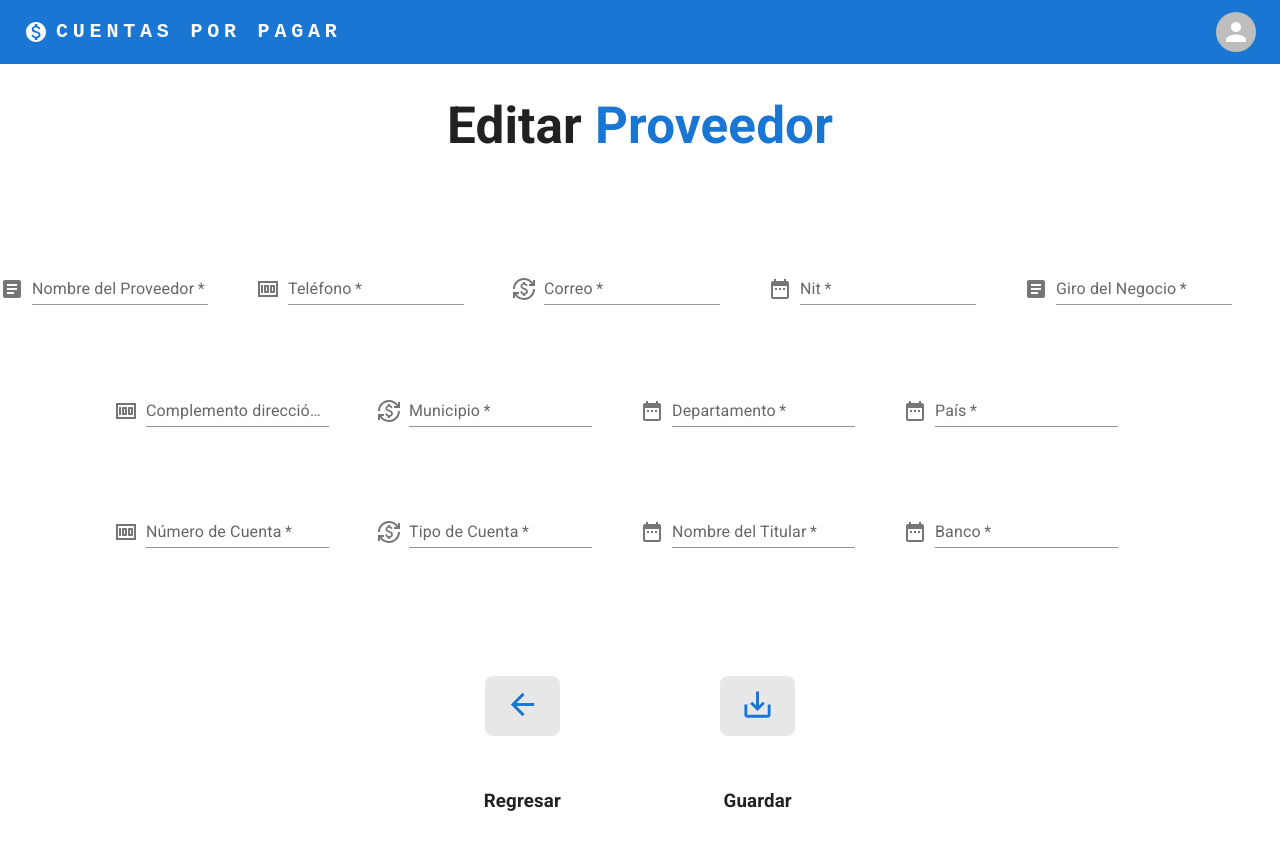
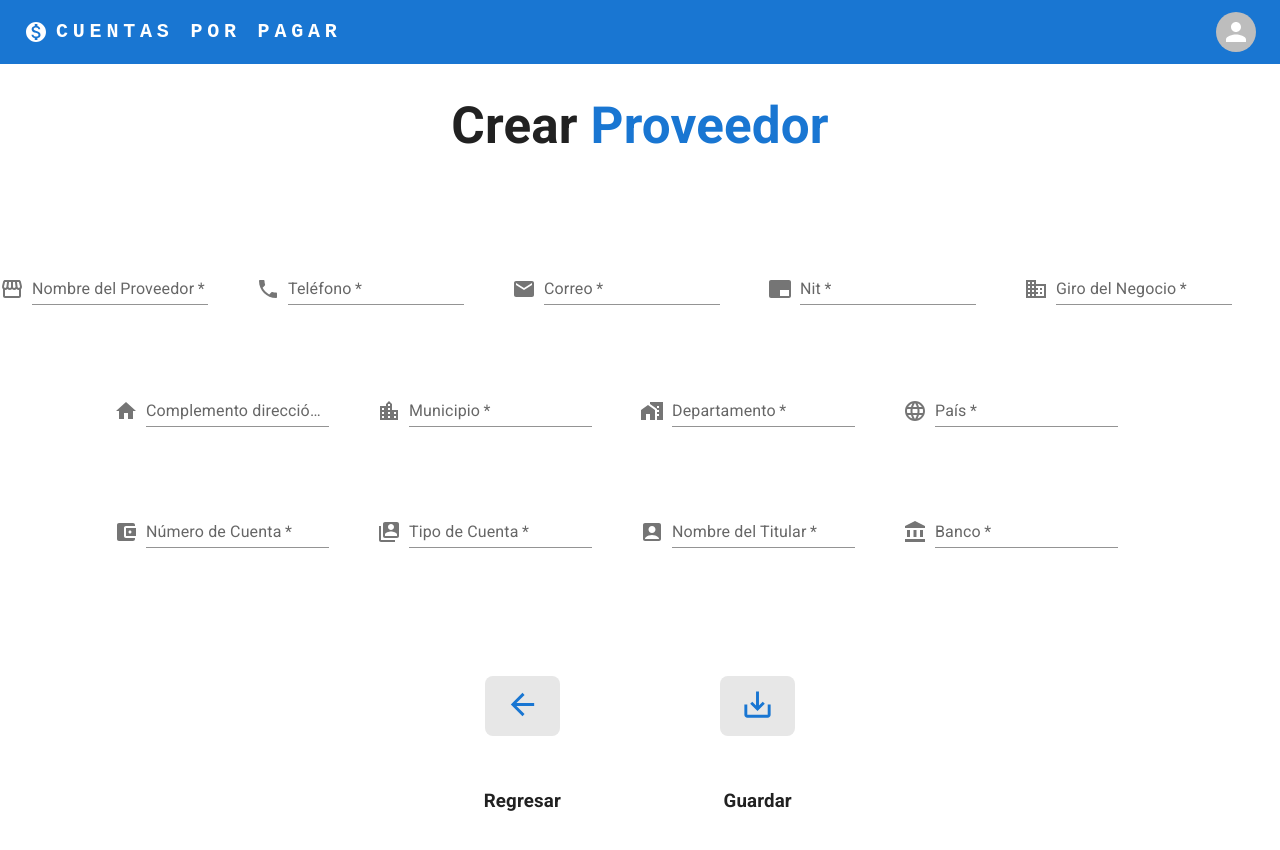
Before and after one commit to alessjh-dev/accounts-payable-web, a React (Vite) app: page /create-provider in a window 1280 px wide. Shown: the top 850 px of the page. Built offline with nearby package versions, Linux system fonts and the light colour scheme.

Commit message:
MOD: cambios en iconos

```diff
--- a/src/pages/CreateProvider.tsx
+++ b/src/pages/CreateProvider.tsx
@@ -7,23 +7,25 @@ import {
   Card,
   Alert,
 } from "@mui/material";
-import { ProviderInterface } from "../interfaces/ProviderInterface";
 import Box from "@mui/material/Box";
-import { InputAdornment, Slide, MenuItem } from "@mui/material";
-import ArticleIcon from "@mui/icons-material/Article";
-import { RequestInterface } from "../interfaces/RequestInterface";
-import MoneyIcon from "@mui/icons-material/Money";
-import StoreIcon from "@mui/icons-material/Store";
-import DateRangeIcon from "@mui/icons-material/DateRange";
-import ShoppingBagIcon from "@mui/icons-material/ShoppingBag";
-import CurrencyExchangeIcon from "@mui/icons-material/CurrencyExchange";
-import MonetizationOnIcon from "@mui/icons-material/MonetizationOn";
-import PaymentIcon from "@mui/icons-material/Payment";
 import ArrowBackIcon from "@mui/icons-material/ArrowBack";
-import ArrowForwardIcon from "@mui/icons-material/ArrowForward";
 import { useNavigate } from "react-router-dom";
+import SaveAltIcon from "@mui/icons-material/SaveAlt";
+import HomeWorkIcon from "@mui/icons-material/HomeWork";
+import AccountBoxIcon from "@mui/icons-material/AccountBox";
+import SwitchAccountIcon from "@mui/icons-material/SwitchAccount";
+import LanguageIcon from "@mui/icons-material/Language";
+import HomeIcon from "@mui/icons-material/Home";
 import EditIcon from "@mui/icons-material/Edit";
-import SaveAltIcon from "@mui/icons-material/SaveAlt";
+import StorefrontIcon from "@mui/icons-material/Storefront";
+import PhoneIcon from "@mui/icons-material/Phone";
+import Email from "@mui/icons-material/Email";
+import LocationCityIcon from "@mui/icons-material/LocationCity";
+import BrandingWatermarkIcon from "@mui/icons-material/BrandingWatermark";
+import BusinessIcon from "@mui/icons-material/Business";
+import AccountBalanceWalletIcon from "@mui/icons-material/AccountBalanceWallet";
+import AccountBalanceIcon from "@mui/icons-material/AccountBalance";
+import EmailIcon from "@mui/icons-material/Email";
 
 export default function CreateProvider() {
   const navigate = useNavigate();
@@ -45,14 +47,14 @@ export default function CreateProvider() {
   const [bank, setBank] = useState("");
 
   const handleSaveClick = () => {
-    setShowAlert(true)
+    setShowAlert(true);
   };
 
   return (
     <div>
       <Box>
         <h1>
-          Editar <span style={{ color: "#1976d2" }}>Proveedor</span>
+          Crear <span style={{ color: "#1976d2" }}>Proveedor</span>
         </h1>
         {showAlert && (
           <Alert severity="success" onClose={() => setShowAlert(false)}>
@@ -76,7 +78,7 @@ export default function CreateProvider() {
               marginRight: { xs: "none", md: "3rem" },
             }}
           >
-            <ArticleIcon sx={{ color: "action.active", mr: 1, my: 0.5 }} />
+            <StorefrontIcon sx={{ color: "action.active", mr: 1, my: 0.5 }} />
             <TextField
               fullWidth
               required
@@ -96,7 +98,7 @@ export default function CreateProvider() {
               marginRight: { xs: "none", md: "3rem" },
             }}
           >
-            <MoneyIcon sx={{ color: "action.active", mr: 1, my: 0.5 }} />
+            <PhoneIcon sx={{ color: "action.active", mr: 1, my: 0.5 }} />
             <TextField
               fullWidth
               required
@@ -117,9 +119,7 @@ export default function CreateProvider() {
               marginRight: { xs: "none", md: "3rem" },
             }}
           >
-            <CurrencyExchangeIcon
-              sx={{ color: "action.active", mr: 1, my: 0.5 }}
-            />
+            <EmailIcon sx={{ color: "action.active", mr: 1, my: 0.5 }} />
             <TextField
               fullWidth
               required
@@ -140,7 +140,9 @@ export default function CreateProvider() {
               marginRight: { xs: "none", md: "3rem" },
             }}
           >
-            <DateRangeIcon sx={{ color: "action.active", mr: 1, my: 0.5 }} />
+            <BrandingWatermarkIcon
+              sx={{ color: "action.active", mr: 1, my: 0.5 }}
+            />
             <TextField
               fullWidth
               required
@@ -160,7 +162,7 @@ export default function CreateProvider() {
               marginRight: { xs: "none", md: "3rem" },
             }}
           >
-            <ArticleIcon sx={{ color: "action.active", mr: 1, my: 0.5 }} />
+            <BusinessIcon sx={{ color: "action.active", mr: 1, my: 0.5 }} />
             <TextField
               fullWidth
               required
@@ -189,7 +191,7 @@ export default function CreateProvider() {
               marginRight: { xs: "none", md: "3rem" },
             }}
           >
-            <MoneyIcon sx={{ color: "action.active", mr: 1, my: 0.5 }} />
+            <HomeIcon sx={{ color: "action.active", mr: 1, my: 0.5 }} />
             <TextField
               fullWidth
               required
@@ -209,9 +211,7 @@ export default function CreateProvider() {
               marginRight: { xs: "none", md: "3rem" },
             }}
           >
-            <CurrencyExchangeIcon
-              sx={{ color: "action.active", mr: 1, my: 0.5 }}
-            />
+            <LocationCityIcon sx={{ color: "action.active", mr: 1, my: 0.5 }} />
             <TextField
               fullWidth
               required
@@ -231,7 +231,7 @@ export default function CreateProvider() {
               marginRight: { xs: "none", md: "3rem" },
             }}
           >
-            <DateRangeIcon sx={{ color: "action.active", mr: 1, my: 0.5 }} />
+            <HomeWorkIcon sx={{ color: "action.active", mr: 1, my: 0.5 }} />
             <TextField
               fullWidth
               required
@@ -251,7 +251,7 @@ export default function CreateProvider() {
               marginRight: { xs: "none", md: "3rem" },
             }}
           >
-            <DateRangeIcon sx={{ color: "action.active", mr: 1, my: 0.5 }} />
+            <LanguageIcon sx={{ color: "action.active", mr: 1, my: 0.5 }} />
             <TextField
               fullWidth
               required
@@ -280,7 +280,9 @@ export default function CreateProvider() {
               marginRight: { xs: "none", md: "3rem" },
             }}
           >
-            <MoneyIcon sx={{ color: "action.active", mr: 1, my: 0.5 }} />
+            <AccountBalanceWalletIcon
+              sx={{ color: "action.active", mr: 1, my: 0.5 }}
+            />
             <TextField
               fullWidth
               required
@@ -300,7 +302,7 @@ export default function CreateProvider() {
               marginRight: { xs: "none", md: "3rem" },
             }}
           >
-            <CurrencyExchangeIcon
+            <SwitchAccountIcon
               sx={{ color: "action.active", mr: 1, my: 0.5 }}
             />
             <TextField
@@ -322,7 +324,7 @@ export default function CreateProvider() {
               marginRight: { xs: "none", md: "3rem" },
             }}
           >
-            <DateRangeIcon sx={{ color: "action.active", mr: 1, my: 0.5 }} />
+            <AccountBoxIcon sx={{ color: "action.active", mr: 1, my: 0.5 }} />
             <TextField
               fullWidth
               required
@@ -342,7 +344,9 @@ export default function CreateProvider() {
               marginRight: { xs: "none", md: "3rem" },
             }}
           >
-            <DateRangeIcon sx={{ color: "action.active", mr: 1, my: 0.5 }} />
+            <AccountBalanceIcon
+              sx={{ color: "action.active", mr: 1, my: 0.5 }}
+            />
             <TextField
               fullWidth
               required
--- a/src/pages/FileUpload.tsx
+++ b/src/pages/FileUpload.tsx
@@ -8,7 +8,6 @@ import { useNavigate } from "react-router-dom";
 function FileUpload() {
   const handleFileUpload = (event: any) => {
     const files = event.target.files;
-    console.log(files);
   };
 
   const navigate = useNavigate();
@@ -41,7 +40,7 @@ function FileUpload() {
           >
             <FileUploadIcon
               style={{ color: "white" }}
-              onClick={() => console.log("hola")}
+              onClick={() => console.log("Subiendo archivo...")}
               fontSize="medium"
             />
           </button>
--- a/src/pages/ProviderDetail.tsx
+++ b/src/pages/ProviderDetail.tsx
@@ -8,21 +8,23 @@ import {
 } from "@mui/material";
 import { ProviderInterface } from "../interfaces/ProviderInterface";
 import Box from "@mui/material/Box";
-import { InputAdornment, Slide, MenuItem } from "@mui/material";
-import ArticleIcon from "@mui/icons-material/Article";
-import { RequestInterface } from "../interfaces/RequestInterface";
-import MoneyIcon from "@mui/icons-material/Money";
-import StoreIcon from "@mui/icons-material/Store";
-import DateRangeIcon from "@mui/icons-material/DateRange";
-import ShoppingBagIcon from "@mui/icons-material/ShoppingBag";
-import CurrencyExchangeIcon from "@mui/icons-material/CurrencyExchange";
-import MonetizationOnIcon from "@mui/icons-material/MonetizationOn";
-import PaymentIcon from "@mui/icons-material/Payment";
+import HomeWorkIcon from '@mui/icons-material/HomeWork';
+import AccountBoxIcon from '@mui/icons-material/AccountBox';
+import SwitchAccountIcon from '@mui/icons-material/SwitchAccount';
+import LanguageIcon from '@mui/icons-material/Language';
+import HomeIcon from '@mui/icons-material/Home';
 import ArrowBackIcon from "@mui/icons-material/ArrowBack";
-import ArrowForwardIcon from "@mui/icons-material/ArrowForward";
 import { useNavigate } from "react-router-dom";
 import EditIcon from "@mui/icons-material/Edit";
 import SaveAltIcon from "@mui/icons-material/SaveAlt";
+import StorefrontIcon from '@mui/icons-material/Storefront';
+import PhoneIcon from '@mui/icons-material/Phone';
+import Email from "@mui/icons-material/Email";
+import LocationCityIcon from '@mui/icons-material/LocationCity';
+import BrandingWatermarkIcon from '@mui/icons-material/BrandingWatermark';
+import BusinessIcon from '@mui/icons-material/Business';
+import AccountBalanceWalletIcon from '@mui/icons-material/AccountBalanceWallet';
+import AccountBalanceIcon from '@mui/icons-material/AccountBalance';
 
 export default function ProviderDetail() {
   const navigate = useNavigate();
@@ -139,7 +141,7 @@ export default function ProviderDetail() {
                 marginRight: { xs: "none", md: "3rem" },
               }}
             >
-              <ArticleIcon sx={{ color: "action.active", mr: 1, my: 0.5 }} />
+              <StorefrontIcon sx={{ color: "action.active", mr: 1, my: 0.5 }} />
               <TextField
                 fullWidth
                 required
@@ -159,7 +161,7 @@ export default function ProviderDetail() {
                 marginRight: { xs: "none", md: "3rem" },
               }}
             >
-              <MoneyIcon sx={{ color: "action.active", mr: 1, my: 0.5 }} />
+              <PhoneIcon sx={{ color: "action.active", mr: 1, my: 0.5 }} />
               <TextField
                 fullWidth
                 required
@@ -180,7 +182,7 @@ export default function ProviderDetail() {
                 marginRight: { xs: "none", md: "3rem" },
               }}
             >
-              <CurrencyExchangeIcon
+              <Email
                 sx={{ color: "action.active", mr: 1, my: 0.5 }}
               />
               <TextField
@@ -203,7 +205,7 @@ export default function ProviderDetail() {
                 marginRight: { xs: "none", md: "3rem" },
               }}
             >
-              <DateRangeIcon sx={{ color: "action.active", mr: 1, my: 0.5 }} />
+              <BrandingWatermarkIcon sx={{ color: "action.active", mr: 1, my: 0.5 }} />
               <TextField
                 fullWidth
                 required
@@ -223,7 +225,7 @@ export default function ProviderDetail() {
                 marginRight: { xs: "none", md: "3rem" },
               }}
             >
-              <ArticleIcon sx={{ color: "action.active", mr: 1, my: 0.5 }} />
+              <BusinessIcon sx={{ color: "action.active", mr: 1, my: 0.5 }} />
               <TextField
                 fullWidth
                 required
@@ -252,7 +254,7 @@ export default function ProviderDetail() {
                 marginRight: { xs: "none", md: "3rem" },
               }}
             >
-              <MoneyIcon sx={{ color: "action.active", mr: 1, my: 0.5 }} />
+              <HomeIcon sx={{ color: "action.active", mr: 1, my: 0.5 }} />
               <TextField
                 fullWidth
                 required
@@ -272,7 +274,7 @@ export default function ProviderDetail() {
                 marginRight: { xs: "none", md: "3rem" },
               }}
             >
-              <CurrencyExchangeIcon
+              <LocationCityIcon
                 sx={{ color: "action.active", mr: 1, my: 0.5 }}
               />
               <TextField
@@ -294,7 +296,7 @@ export default function ProviderDetail() {
                 marginRight: { xs: "none", md: "3rem" },
               }}
             >
-              <DateRangeIcon sx={{ color: "action.active", mr: 1, my: 0.5 }} />
+              <HomeWorkIcon sx={{ color: "action.active", mr: 1, my: 0.5 }} />
               <TextField
                 fullWidth
                 required
@@ -314,7 +316,7 @@ export default function ProviderDetail() {
                 marginRight: { xs: "none", md: "3rem" },
               }}
             >
-              <DateRangeIcon sx={{ color: "action.active", mr: 1, my: 0.5 }} />
+              <LanguageIcon sx={{ color: "action.active", mr: 1, my: 0.5 }} />
               <TextField
                 fullWidth
                 required
@@ -343,7 +345,7 @@ export default function ProviderDetail() {
                 marginRight: { xs: "none", md: "3rem" },
               }}
             >
-              <MoneyIcon sx={{ color: "action.active", mr: 1, my: 0.5 }} />
+              <AccountBalanceWalletIcon sx={{ color: "action.active", mr: 1, my: 0.5 }} />
               <TextField
                 fullWidth
                 required
@@ -363,7 +365,7 @@ export default function ProviderDetail() {
                 marginRight: { xs: "none", md: "3rem" },
               }}
             >
-              <CurrencyExchangeIcon
+              <SwitchAccountIcon
                 sx={{ color: "action.active", mr: 1, my: 0.5 }}
               />
               <TextField
@@ -385,7 +387,7 @@ export default function ProviderDetail() {
                 marginRight: { xs: "none", md: "3rem" },
               }}
             >
-              <DateRangeIcon sx={{ color: "action.active", mr: 1, my: 0.5 }} />
+              <AccountBoxIcon sx={{ color: "action.active", mr: 1, my: 0.5 }} />
               <TextField
                 fullWidth
                 required
@@ -405,7 +407,7 @@ export default function ProviderDetail() {
                 marginRight: { xs: "none", md: "3rem" },
               }}
             >
-              <DateRangeIcon sx={{ color: "action.active", mr: 1, my: 0.5 }} />
+              <AccountBalanceIcon sx={{ color: "action.active", mr: 1, my: 0.5 }} />
               <TextField
                 fullWidth
                 required
@@ -506,7 +508,7 @@ export default function ProviderDetail() {
                   fontSize="large"
                 />
               </button>
-              <h3>Ir a Inicio</h3>
+              <h3>Ir al Historial</h3>
             </Box>
             <Box sx={{ margin: "3rem 3rem 3rem 3rem" }}>
               <button style={{ margin: "2rem 2rem 2rem 2rem" }}>
--- a/src/pages/ProviderHistory.tsx
+++ b/src/pages/ProviderHistory.tsx
@@ -8,6 +8,7 @@ import ReceiptIcon from "@mui/icons-material/Receipt";
 import { Slide } from "@mui/material";
 import VisibilityIcon from "@mui/icons-material/Visibility";
 import ProviderDatatable from "../components/ProviderDatatable";
+import AddIcon from '@mui/icons-material/Add';
 
 const ProviderHistory: React.FC = () => {
   const navigate = useNavigate();
@@ -107,7 +108,7 @@ const ProviderHistory: React.FC = () => {
           </Box>
           <Box sx={{ margin: "3rem 3rem 3rem 3rem" }}>
             <button style={{ margin: "2rem 2rem 2rem 2rem" }}>
-              <ArrowBackIcon
+              <AddIcon
                 style={{ color: "#1976d2" }}
                 onClick={() => navigate("/create-provider")}
                 fontSize="large"
```
